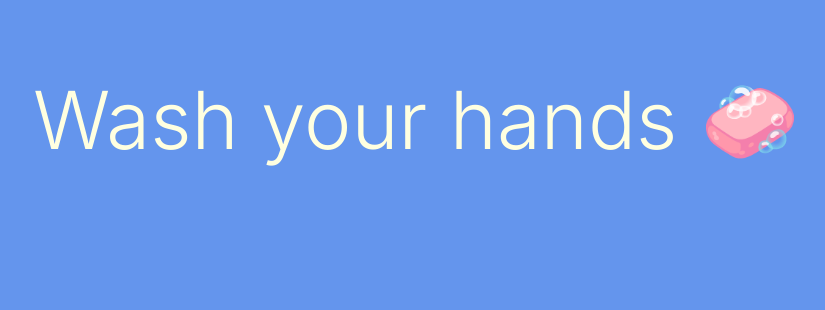
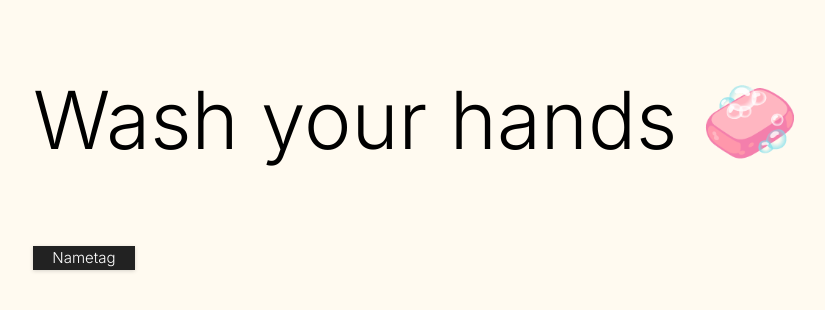
Before and after one commit to a-soapy/a-soapy.github.io, a plain HTML site: page index.html in a window 1280 px wide. Shown: the whole page, without its empty margins (27-852 px from the left). Drawn offline with Linux system fonts and the light colour scheme.

Commit message:
soap style

```diff
--- a/index.html
+++ b/index.html
@@ -9,5 +9,7 @@
     <section>
         <h1>Wash your hands 🧼</h1>
 <!--        <div class="ghost"><img src="https://38.media.tumblr.com/d30fe069cc48e11eeb31ae08293a159e/tumblr_nbtdxg9d6n1szf0nzo1_250.gif"></div>-->
+        <div class="nametag">Nametag</div>
     </section>
+
 </body>
--- a/style.css
+++ b/style.css
@@ -9,17 +9,15 @@ body {
     line-height: 1.5;
     text-align: left;
 
-    background-color: cornflowerblue;
-    color: lightyellow;
-    margin: 60 0  0 60;
+    background-color: floralwhite;
+    color: black;
+    margin: 60 60  60 60;
 }
 
 h1 {
     font-weight: 300;
     font-size: 80px;
     line-height: 1.5;
-
-    color: lightyellow;
 }
 
 img {
@@ -28,3 +26,16 @@ img {
     min-width: 100px;
     height: auto;
 }
+
+.nametag {
+    padding: 1px 6px;
+    width: 90px;
+    height: 22px;
+
+    color: white;
+    text-align: center;
+
+    background: #222222;
+    box-shadow: 0px 1px 4px rgba(0, 0, 0, 0.16);
+
+}
```
